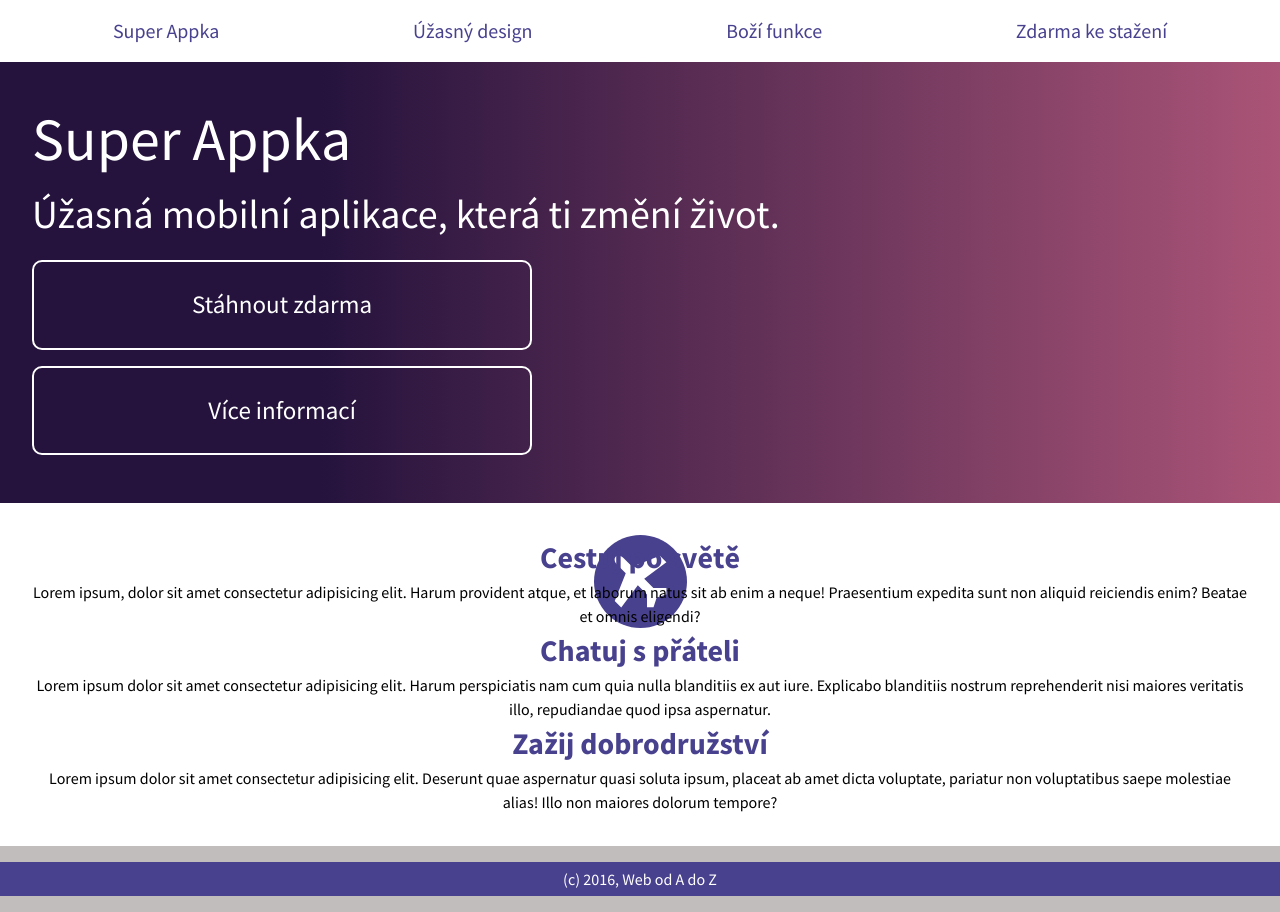
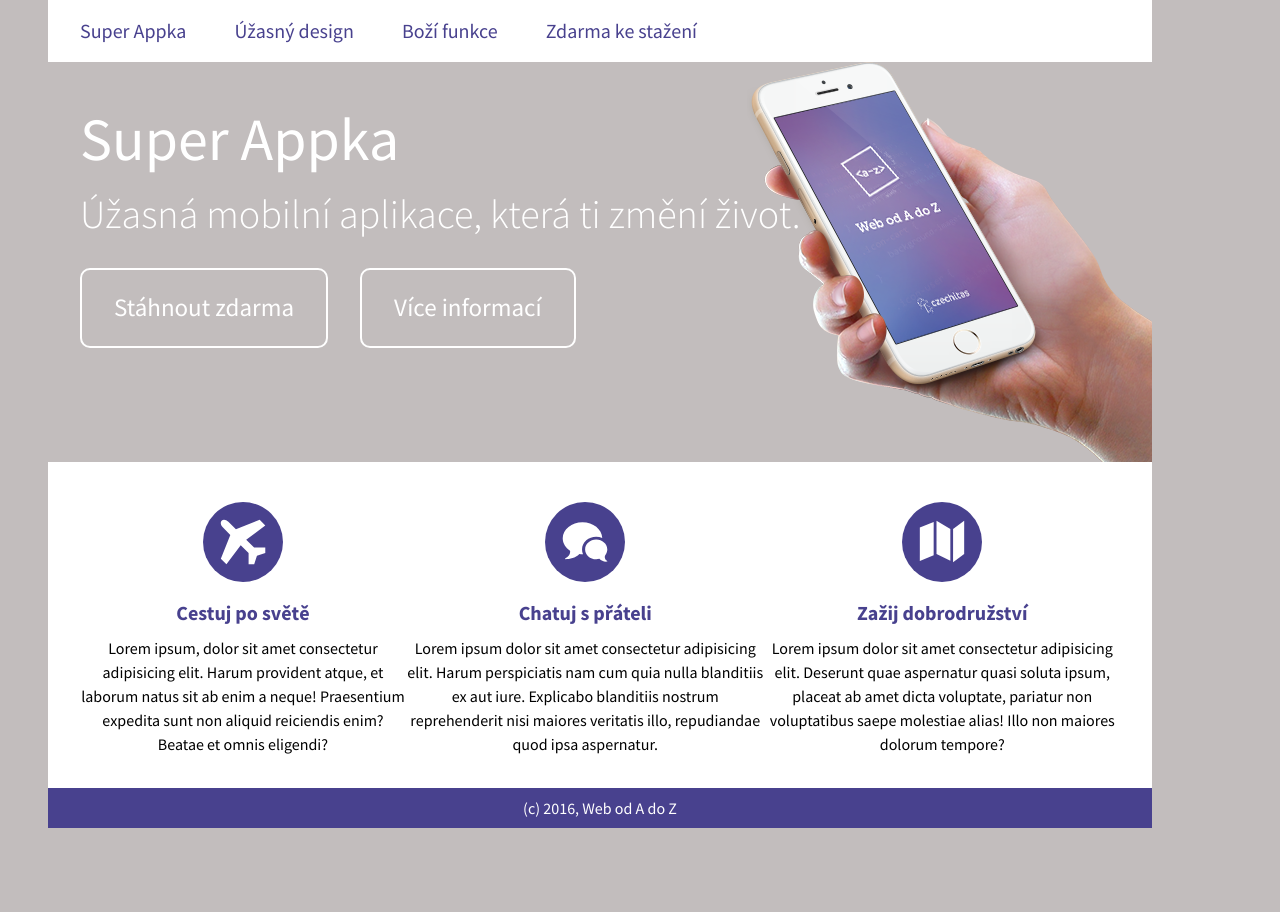
Before and after one commit to tvorimweb-2020-praha-podzim/du-05---super-appka-beniskova, a plain HTML site: page index.html in a window 1280 px wide. After the commit the page ends 828 px from the top, so only its background shows below. Drawn offline with Linux system fonts and the light colour scheme.

Commit message:
help - uz chybi jen kousek
rozpůlit slogan, box-shadow umístění a nejde mi nastavit současně telefon a linear-gradient.

Co-Authored-By: Pavla Havránková <me@pajinell.cz>

```diff
--- a/index.css
+++ b/index.css
@@ -69,9 +69,10 @@ footer{
     color: #ffffff;
     text-align: center;
     margin: 0;
+    padding: 0.5rem;
 }
 footer p{
-    padding: 5px;
+    margin: 0;
 }
 .vsechny{
     background-color: #ffffff;
@@ -87,15 +88,20 @@ footer p{
 .letadlo-nadpis,
 .bubliny-nadpis,
 .mapa-nadpis{
+    display: flex;
+    flex-wrap: wrap;
+    flex-direction: column;
     color: #48418e;
     font-weight: bold;
     font-weight: 700;
     font-size: 30px;
+    margin: 0;
+    padding-top: 0.5rem;
 }
-.letadlo{
-    background-image: url(images/letadlo.svg);
-    background-repeat: no-repeat;
-    background-position: center;
+.icon{
+    width: 80px;
+    align-self: center;
+    margin: 1rem;
 }
 header{
     background-image: linear-gradient(to right, #25133d 25%, #aa5477 100%);
@@ -144,14 +150,27 @@ ul{
 }
 article,
 header,
-main{
+main {
     padding: 2rem;
 }
 
-@media screen and (max-width: 900px){
+@media screen and (min-width: 800px){
     .vsechny{
+        display: flex;
         flex-wrap: nowrap;
         margin: auto;
+        padding-top: 0.5rem;
+    }
+    .letadlo-nadpis,
+    .bubliny-nadpis,
+    .mapa-nadpis{
+        display: flex;
+        flex-wrap: nowrap;
+        flex-direction: column-reverse;
+        font-size: 25px;
+    }
+    h3{
+        padding-bottom: 0.5rem;
     }
     ul{
         display: flex;
@@ -161,8 +180,8 @@ main{
     }
     .informaci,
     .zdarma{
-    padding: 1.2rem 2rem;
-    margin-top: 0.5rem;
+        padding: 1.2rem 2rem;
+        margin-top: 0.5rem;
     }
     h2{
         font-weight: 300;
@@ -180,3 +199,58 @@ main{
         padding-right: 3rem;
     }
 }
+@media screen and (min-width: 1000px){
+    .vsechny{
+        flex-wrap: nowrap;
+        margin: auto;
+        padding-top: 1rem;
+    }
+    .letadlo-nadpis,
+    .bubliny-nadpis,
+    .mapa-nadpis{
+        display: flex;
+        flex-wrap: nowrap;
+        flex-direction: column-reverse;
+        font-size: 20px;
+    }
+    h3{
+        padding-bottom: 0.5rem;
+    }
+    ul{
+        display: flex;
+    }
+    .informaci{
+        margin-left: 2rem;
+    }
+    .informaci,
+    .zdarma{
+        padding: 1.2rem 2rem;
+        margin-top: 0.5rem;
+    }
+    h2{
+        font-weight: 300;
+    }
+    .navigace{
+        flex-wrap: nowrap;
+        justify-content:flex-start ;
+        padding-left: 2rem;
+    }
+    .navigace-design{
+        padding-left: 3rem;
+        padding-right: 3rem;
+    }
+    .navigace-funkce{
+        padding-right: 3rem;
+    }
+    header{
+        background-image: url(images/telefon.png);
+        background-repeat: no-repeat;
+        background-position: right;
+        height: 400px;
+    }
+    .appka{
+        width: 1200px;
+        padding-left: 3rem;
+        padding-right: 3rem;
+    }
+}
--- a/index.html
+++ b/index.html
@@ -13,6 +13,7 @@
 
 
 
+    <div class="appka">
         <!--NAVIGACE:-->
         <article class="navigace">
 
@@ -40,17 +41,38 @@
 
         <main class="sluzba vsechny">
             <div class="sluzba letadlo">
-            <div class="sluzba letadlo-nadpis">Cestuj po světě</div>
+                <h3 class="sluzba letadlo-nadpis">
+                    Cestuj po světě
+                    <svg class="icon letadlo" xmlns="http://www.w3.org/2000/svg" viewBox="0 0 70 70">
+                        <circle fill="#48418e" cx="35" cy="35" r="35" />
+                        <path fill="#fff" d="M44.7,39.9l-6.9-6.9l16.7-12.5l-4.9-4.9l-20.8,8.3l-6.6-6.6c-1.9-1.9-4.5-2.3-5.9-1c-1.3,1.3-0.9,4,1,5.9 l6.6,6.6l-8.3,20.8l4.9,4.9l12.5-16.7l6.9,6.9v9.7h4.9l2.4-7.3l7.3-2.4v-4.9L44.7,39.9L44.7,39.9z" />
+                    </svg>
+                </h3>
                 <div class="sluzba letadlo-popis"> Lorem ipsum, dolor sit amet consectetur adipisicing elit. Harum provident atque, et laborum natus sit ab enim a neque! Praesentium expedita sunt non aliquid reiciendis enim? Beatae et omnis eligendi?</div>
             </div>
 
             <div class="sluzba bubliny">
-            <div class="sluzba bubliny-nadpis">Chatuj s přáteli</div>
+                <h3 class="sluzba bubliny-nadpis">
+                    Chatuj s přáteli
+                    <svg class="icon bubliny" xmlns="http://www.w3.org/2000/svg" viewBox="0 0 70 70">
+                        <circle fill="#48418e" cx="35" cy="35" r="35" />
+                        <path fill="#fff" d="M52.3,48.1c0,1.5,0.9,2.9,2.2,3.5v0.5c-0.4,0-0.7,0.1-1.1,0.1c-2.3,0-4.4-1-5.8-2.5 c-0.9,0.2-1.8,0.4-2.8,0.4c-5.4,0-9.7-3.9-9.7-8.6s4.4-8.6,9.7-8.6s9.7,3.9,9.7,8.6c0,1.9-0.7,3.6-1.8,5 C52.4,47,52.3,47.6,52.3,48.1L52.3,48.1z M32.8,17.7c9.4,0,17,6.1,17.3,13.7c-1.7-0.7-3.5-1.1-5.4-1.1c-3.2,0-6.3,1.1-8.6,3.2 c-2.4,2.1-3.7,5-3.7,8c0,1.5,0.3,3,0.9,4.3c-0.2,0-0.4,0-0.5,0c-0.9,0-1.8-0.1-2.7-0.2c-3.7,3.7-8.1,4.4-12.4,4.5v-0.9
+                        C20,48.1,22,46,22,43.7c0-0.3,0-0.7-0.1-1c-3.9-2.6-6.4-6.5-6.4-10.9C15.6,24,23.3,17.7,32.8,17.7z" />
+                    </svg>
+                </h3>
                 <div class="sluzba bubliny-popis">Lorem ipsum dolor sit amet consectetur adipisicing elit. Harum perspiciatis nam cum quia nulla blanditiis ex aut iure. Explicabo blanditiis nostrum reprehenderit nisi maiores veritatis illo, repudiandae quod ipsa aspernatur.</div>
             </div>
 
             <div class="sluzba mapa">
-            <div class="sluzba mapa-nadpis">Zažij dobrodružství</div>
+                <h3 class="sluzba mapa-nadpis">
+                    Zažij dobrodružství
+                    <svg class="icon mapa" xmlns="http://www.w3.org/2000/svg" viewBox="0 0 70 70">
+                        <circle fill="#48418e" cx="35" cy="35" r="35" />
+                        <path fill="#fff" d="M15.6,22.4l12.1-4.9v29.2l-12.1,4.9V22.4z" />
+                        <path fill="#fff" d="M30.2,16.3l12.1,7.3v27.9l-12.1-6.1C30.2,45.5,30.2,16.3,30.2,16.3z" />
+                        <path fill="#fff" d="M44.7,23.6l9.7-7.3v29.2l-9.7,7.3V23.6z" />
+                    </svg>
+                </h3>
                 <div class="sluzba mapa-popis">Lorem ipsum dolor sit amet consectetur adipisicing elit. Deserunt quae aspernatur quasi soluta ipsum, placeat ab amet dicta voluptate, pariatur non voluptatibus saepe molestiae alias! Illo non maiores dolorum tempore?</div>
 
             </div>
@@ -61,35 +83,8 @@
         <footer>
             <p>(c) 2016, Web od A do Z</p>
         </footer>
+    </div>
 
 </body>
 
 </html>
-<!--    NAVIGACE:
-        Super Appka
-        Úžasný design
-        Boží funkce
-        Zdarma ke stažení
-
-        HLAVIČKA:
-
-        hlavní nadpis:
-        Super Appka
-
-        slogan:
-        Úžasná mobilní aplikace, která ti změní život.
-
-        tlačítka:
-        Stáhnout zdarma
-        Více informací
-
-        HLAVNÍ OBSAH:
-
-        služby:
-        Cestuj po světě
-        Chatuj s přáteli
-        Zažij dobrodružství
-
-        PATIČKA:
-        (c) 2016, Web od A do Z
--->
```
Lines whose indentation alone changed are shown as unchanged.
